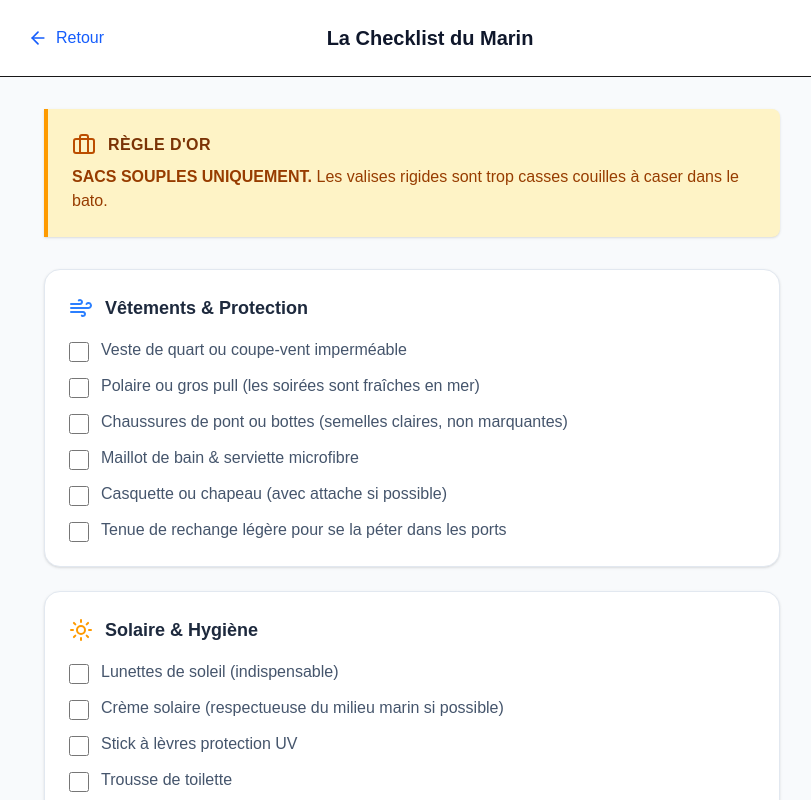
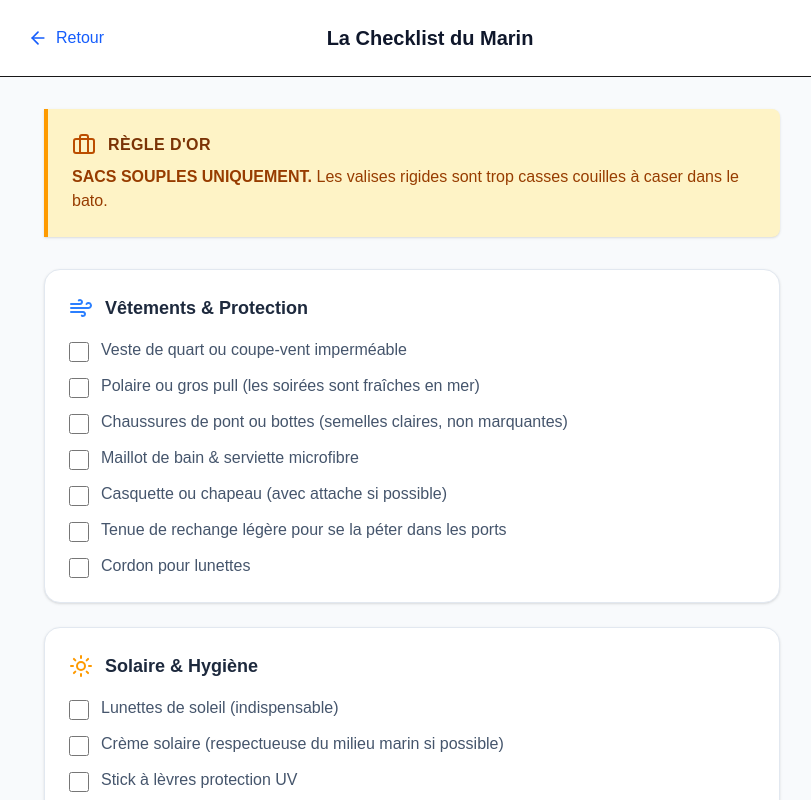
Before and after one commit to regi-94/croisiere_bretagne, a Next.js app: page /checklist in a window 1280 px wide. Shown: the top 800 px of the page, without its empty margins (228-1039 px from the left). Built offline with nearby package versions, Linux system fonts and the light colour scheme.

Commit message:
checklist update

```diff
--- a/app/checklist/page.tsx
+++ b/app/checklist/page.tsx
@@ -14,7 +14,8 @@ const categories = [
       "Chaussures de pont ou bottes (semelles claires, non marquantes)",
       "Maillot de bain & serviette microfibre",
       "Casquette ou chapeau (avec attache si possible)",
-      "Tenue de rechange légère pour se la péter dans les ports"
+      "Tenue de rechange légère pour se la péter dans les ports",
+      "Cordon pour lunettes",
     ]
   },
   {
```
Also changed, not shown: public/bato1.jpg (added).
